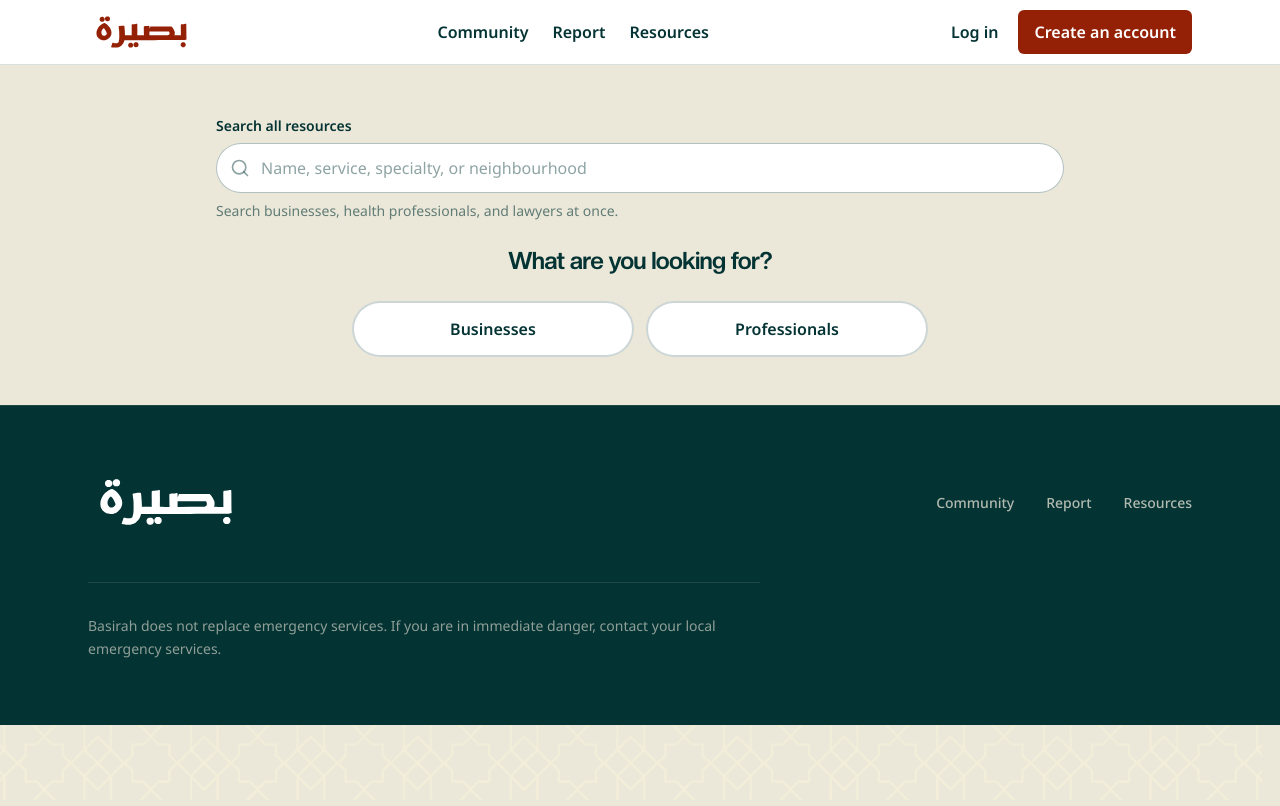
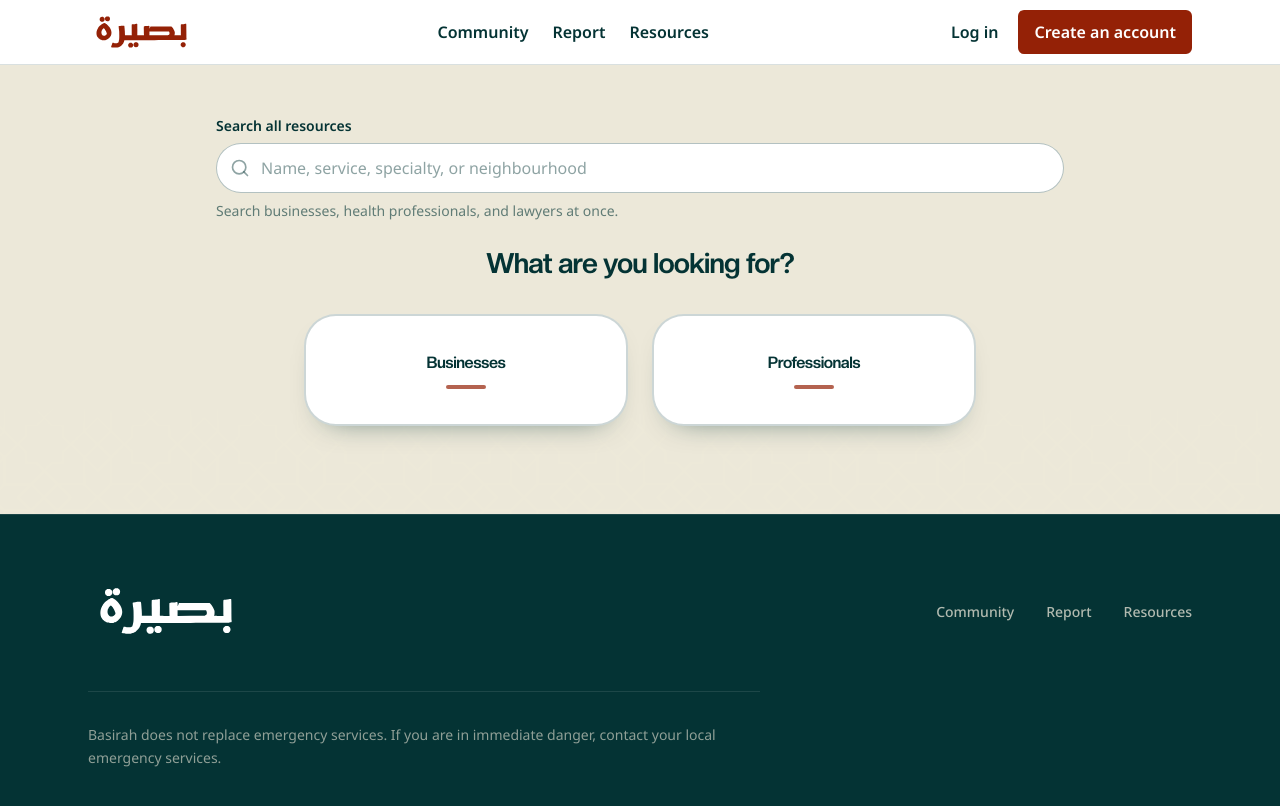
Before and after one commit to Arhm-Iqbal/Basirah, a Next.js app in the folder frontend/: page /resources in a window 1280 px wide. Shown: the top 806 px of the page. Built offline with nearby package versions, Linux system fonts and the light colour scheme.

Commit message:
style(frontend): strengthen resource choices and anchor footer

```diff
--- a/frontend/src/components/community-directory.tsx
+++ b/frontend/src/components/community-directory.tsx
@@ -217,19 +217,23 @@ type SimpleChoice = Pick<Choice, 'label' | 'onSelect'>;
 
 function SimpleChoices({ intro, options }: { intro: string; options: SimpleChoice[] }) {
   return (
-    <div>
-      <h2 className="text-center font-display text-xl font-semibold tracking-tight text-basirah-teal sm:text-2xl">
+    <div className="pb-6 sm:pb-10">
+      <h2 className="text-center font-display text-2xl font-semibold tracking-tight text-basirah-teal sm:text-[1.75rem]">
         {intro}
       </h2>
-      <div className="mx-auto mt-6 grid max-w-xl gap-3 sm:grid-cols-2">
+      <div className="mx-auto mt-8 grid max-w-2xl gap-5 sm:grid-cols-2 sm:gap-6">
         {options.map(({ label, onSelect }) => (
           <button
             key={label}
             type="button"
             onClick={onSelect}
-            className="min-h-14 cursor-pointer rounded-full border-2 border-basirah-teal/20 bg-white px-8 py-3 text-center text-lg font-semibold text-basirah-teal transition-[border-color,background-color,color] duration-150 hover:border-basirah-teal hover:bg-basirah-teal hover:text-white focus-visible:outline-2 focus-visible:outline-offset-2 focus-visible:outline-basirah-teal motion-reduce:transition-none"
+            className="group min-h-24 cursor-pointer rounded-[2rem] border-2 border-basirah-teal/20 bg-white px-8 py-6 text-center font-display text-xl font-semibold text-basirah-teal shadow-[0_14px_30px_-22px_rgb(4_51_52_/_70%)] transition-[border-color,background-color,color,box-shadow,transform] duration-150 hover:-translate-y-1 hover:border-basirah-teal hover:bg-basirah-teal hover:text-white hover:shadow-[0_20px_36px_-20px_rgb(4_51_52_/_65%)] active:translate-y-0 focus-visible:outline-2 focus-visible:outline-offset-3 focus-visible:outline-basirah-teal motion-reduce:transform-none motion-reduce:transition-none sm:min-h-28 sm:px-10 sm:py-7 sm:text-2xl"
           >
-            {label}
+            <span className="block">{label}</span>
+            <span
+              aria-hidden
+              className="mx-auto mt-3 block h-1 w-10 rounded-full bg-basirah-rust/70 transition-[background-color,width] duration-150 group-hover:w-16 group-hover:bg-white/80 motion-reduce:transition-none"
+            />
           </button>
         ))}
       </div>
--- a/frontend/src/components/marketing-page.tsx
+++ b/frontend/src/components/marketing-page.tsx
@@ -9,10 +9,10 @@ export function MarketingPage({
   className?: string;
 }) {
   return (
-    <div className="relative isolate min-h-dvh bg-basirah-cream">
+    <div className="relative isolate flex min-h-dvh flex-col bg-basirah-cream">
       <div aria-hidden className="user-pages-bg" />
       <NavBar />
-      <main className={`relative z-10 ${className}`}>{children}</main>
+      <main className={`relative z-10 flex-1 ${className}`}>{children}</main>
       <div className="relative z-10">
         <SiteFooter />
       </div>
```
